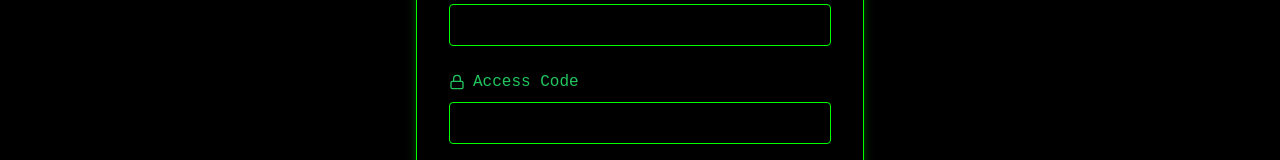
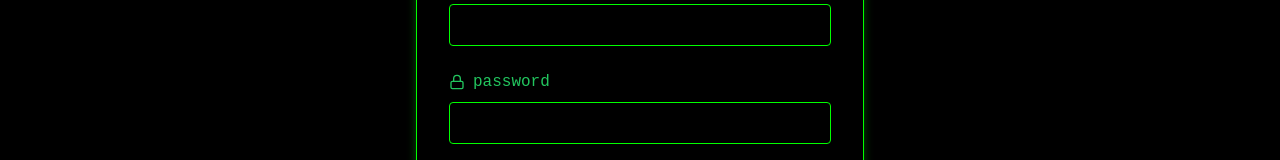
Before and after one commit to Aika-vrdj/Wasteland-0.2, a React (Vite) app: page / in a window 1280 px wide. Shown: the part 583-743 px from the top of the page. Built offline with nearby package versions, Linux system fonts and the light colour scheme.

Commit message:
Update Auth.tsx
changed 'access code' to 'password' in auth

```diff
--- a/src/components/Auth.tsx
+++ b/src/components/Auth.tsx
@@ -133,7 +133,7 @@ export function Auth() {
               <label className="block text-green-500 mb-2">
                 <div className="flex items-center gap-2">
                   <Lock size={16} />
-                  <span>Access Code</span>
+                  <span>password</span>
                 </div>
               </label>
               <input
```
